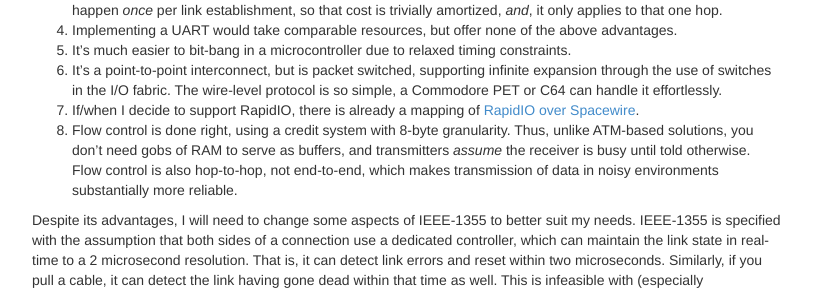
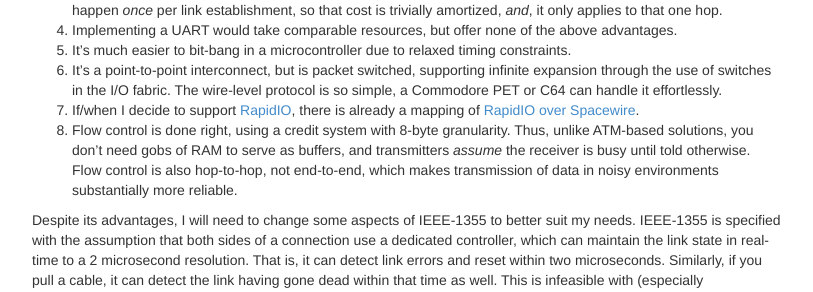
Before and after one commit to KestrelComputer/kestrel, a Jekyll site: the page built from _posts/2017-01-31-mainframes-and-channels.md, in a window 1280 px wide and 900 px high, scrolled down 1906 px. Shown: the part 158-450 px from the top of the window, without its empty margins (38-851 px from the left). Built offline with Jekyll 4.4.1, drawn with Linux system fonts in a browser that asks for light colours; part of the change alters nothing that is shown.

```diff
--- a/_posts/2017-01-31-mainframes-and-channels.md
+++ b/_posts/2017-01-31-mainframes-and-channels.md
@@ -79,7 +79,7 @@ My particular reasons for adopting this standard are:
 4.  Implementing a UART would take comparable resources, but offer none of the above advantages.
 5.  It's much easier to bit-bang in a microcontroller due to relaxed timing constraints.
 6.  It's a point-to-point interconnect, but is packet switched, supporting infinite expansion through the use of switches in the I/O fabric.  The wire-level protocol is so simple, a Commodore PET or C64 can handle it effortlessly.
-7.  If/when I decide to support RapidIO, there is already a mapping of [RapidIO over Spacewire](http://2011.spacewire-conference.org/proceedings/Presentations/Networks/Belvin.pdf).
+7.  If/when I decide to support [RapidIO](http://www.rapidio.org/), there is already a mapping of [RapidIO over Spacewire](http://2011.spacewire-conference.org/proceedings/Presentations/Networks/Belvin.pdf).
 8.  Flow control is done right, using a credit system with 8-byte granularity.  Thus, unlike ATM-based solutions, you don't need gobs of RAM to serve as buffers, and transmitters *assume* the receiver is busy until told otherwise.  Flow control is also hop-to-hop, not end-to-end, which makes transmission of data in noisy environments substantially more reliable.
 
 Despite its advantages,
```
